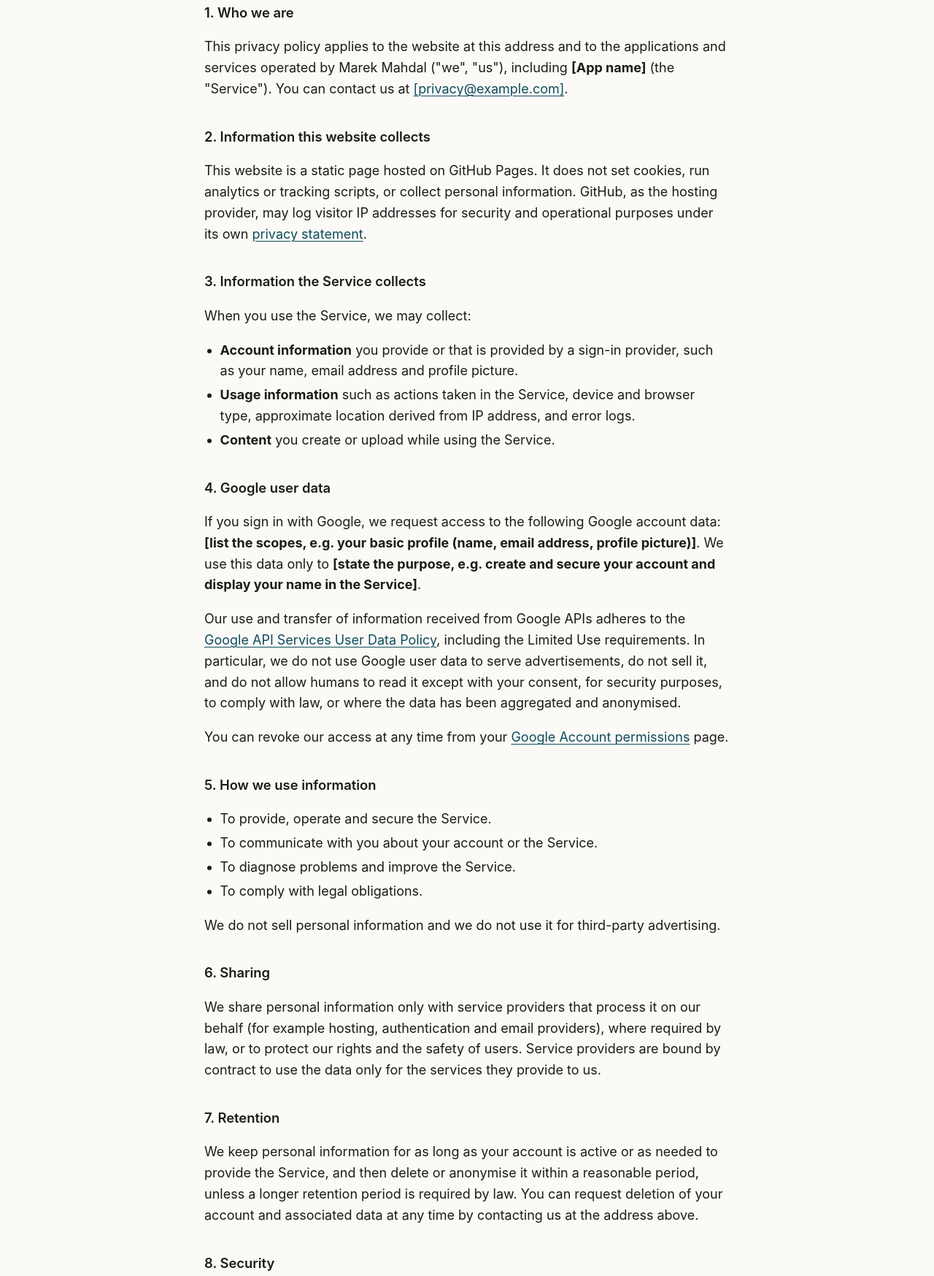
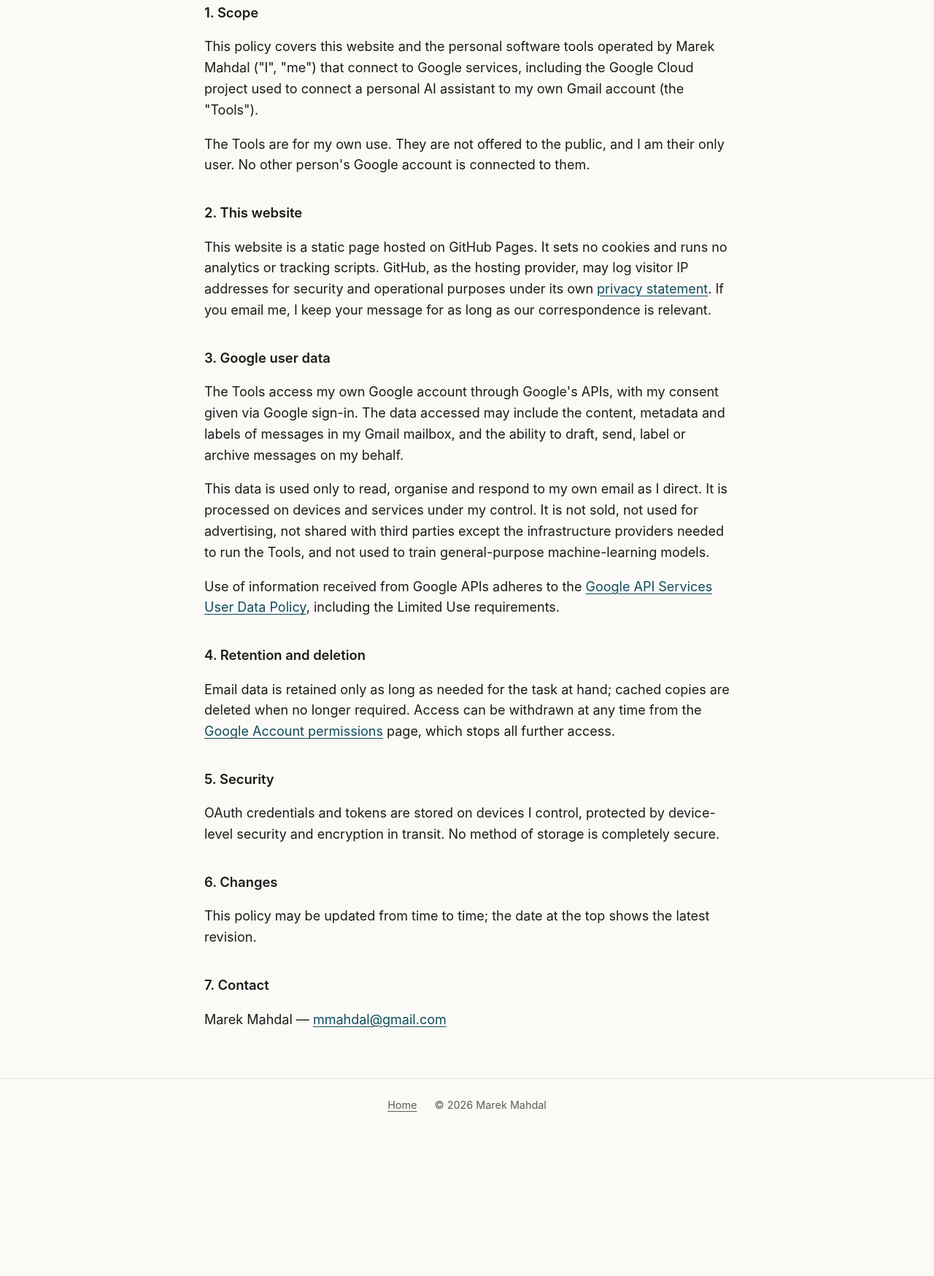
Before and after one commit to mmahdal/marekmahdal-site, a plain HTML site: page privacy.html in a window 1280 px wide. Shown: the part 187-1935 px from the top of the page at 73% size. After the commit the page ends 1744 px from the top, so only its background shows below. Drawn offline with Linux system fonts and the light colour scheme.

Commit message:
Add portrait, CNAME for marekmahdal.com, rewrite privacy policy for personal Gmail connection

```diff
--- a/privacy.html
+++ b/privacy.html
@@ -4,7 +4,7 @@
   <meta charset="utf-8">
   <meta name="viewport" content="width=device-width, initial-scale=1">
   <title>Privacy Policy — Marek Mahdal</title>
-  <meta name="description" content="Privacy policy for this website and for applications operated by Marek Mahdal, including those using Google sign-in.">
+  <meta name="description" content="Privacy policy for this website and for personal tools operated by Marek Mahdal that connect to Google services.">
   <link rel="stylesheet" href="assets/style.css">
   <link rel="icon" href="assets/favicon.svg" type="image/svg+xml">
 </head>
@@ -15,114 +15,66 @@
     <h1>Privacy Policy</h1>
     <p class="meta">Last updated: 4 October 2026</p>
 
-    <!-- TODO(Marek): replace bracketed placeholders. Google's OAuth review checks that the policy
-         names the app and describes exactly what Google user data it accesses and why. -->
-
-    <h2>1. Who we are</h2>
+    <h2>1. Scope</h2>
     <p>
-      This privacy policy applies to the website at this address and to the applications and services
-      operated by Marek Mahdal ("we", "us"), including <strong>[App name]</strong> (the "Service").
-      You can contact us at <a href="mailto:[privacy@example.com]">[privacy@example.com]</a>.
+      This policy covers this website and the personal software tools operated by Marek Mahdal
+      ("I", "me") that connect to Google services, including the Google Cloud project used to
+      connect a personal AI assistant to my own Gmail account (the "Tools").
+    </p>
+    <p>
+      The Tools are for my own use. They are not offered to the public, and I am their only user.
+      No other person's Google account is connected to them.
     </p>
 
-    <h2>2. Information this website collects</h2>
+    <h2>2. This website</h2>
     <p>
-      This website is a static page hosted on GitHub Pages. It does not set cookies, run analytics or
-      tracking scripts, or collect personal information. GitHub, as the hosting provider, may log
-      visitor IP addresses for security and operational purposes under its own
+      This website is a static page hosted on GitHub Pages. It sets no cookies and runs no analytics
+      or tracking scripts. GitHub, as the hosting provider, may log visitor IP addresses for security
+      and operational purposes under its own
       <a href="https://docs.github.com/en/site-policy/privacy-policies/github-general-privacy-statement" rel="noopener">privacy statement</a>.
+      If you email me, I keep your message for as long as our correspondence is relevant.
     </p>
 
-    <h2>3. Information the Service collects</h2>
-    <p>When you use the Service, we may collect:</p>
-    <ul>
-      <li><strong>Account information</strong> you provide or that is provided by a sign-in provider, such as your name, email address and profile picture.</li>
-      <li><strong>Usage information</strong> such as actions taken in the Service, device and browser type, approximate location derived from IP address, and error logs.</li>
-      <li><strong>Content</strong> you create or upload while using the Service.</li>
-    </ul>
-
-    <h2>4. Google user data</h2>
+    <h2>3. Google user data</h2>
     <p>
-      If you sign in with Google, we request access to the following Google account data:
-      <strong>[list the scopes, e.g. your basic profile (name, email address, profile picture)]</strong>.
-      We use this data only to <strong>[state the purpose, e.g. create and secure your account and display your name in the Service]</strong>.
+      The Tools access my own Google account through Google's APIs, with my consent given via Google
+      sign-in. The data accessed may include the content, metadata and labels of messages in my Gmail
+      mailbox, and the ability to draft, send, label or archive messages on my behalf.
     </p>
     <p>
-      Our use and transfer of information received from Google APIs adheres to the
-      <a href="https://developers.google.com/terms/api-services-user-data-policy#additional_requirements_for_specific_api_scopes" rel="noopener">Google API Services User Data Policy</a>,
-      including the Limited Use requirements. In particular, we do not use Google user data to serve
-      advertisements, do not sell it, and do not allow humans to read it except with your consent, for
-      security purposes, to comply with law, or where the data has been aggregated and anonymised.
+      This data is used only to read, organise and respond to my own email as I direct. It is processed
+      on devices and services under my control. It is not sold, not used for advertising, not shared
+      with third parties except the infrastructure providers needed to run the Tools, and not used to
+      train general-purpose machine-learning models.
     </p>
     <p>
-      You can revoke our access at any time from your
-      <a href="https://myaccount.google.com/permissions" rel="noopener">Google Account permissions</a> page.
+      Use of information received from Google APIs adheres to the
+      <a href="https://developers.google.com/terms/api-services-user-data-policy#additional_requirements_for_specific_api_scopes" rel="noopener">Google API Services User Data Policy</a>,
+      including the Limited Use requirements.
     </p>
 
-    <h2>5. How we use information</h2>
-    <ul>
-      <li>To provide, operate and secure the Service.</li>
-      <li>To communicate with you about your account or the Service.</li>
-      <li>To diagnose problems and improve the Service.</li>
-      <li>To comply with legal obligations.</li>
-    </ul>
-    <p>We do not sell personal information and we do not use it for third-party advertising.</p>
-
-    <h2>6. Sharing</h2>
+    <h2>4. Retention and deletion</h2>
     <p>
-      We share personal information only with service providers that process it on our behalf
-      (for example hosting, authentication and email providers), where required by law, or to protect
-      our rights and the safety of users. Service providers are bound by contract to use the data only
-      for the services they provide to us.
+      Email data is retained only as long as needed for the task at hand; cached copies are deleted
+      when no longer required. Access can be withdrawn at any time from the
+      <a href="https://myaccount.google.com/permissions" rel="noopener">Google Account permissions</a>
+      page, which stops all further access.
     </p>
 
-    <h2>7. Retention</h2>
+    <h2>5. Security</h2>
     <p>
-      We keep personal information for as long as your account is active or as needed to provide the
-      Service, and then delete or anonymise it within a reasonable period, unless a longer retention
-      period is required by law. You can request deletion of your account and associated data at any
-      time by contacting us at the address above.
+      OAuth credentials and tokens are stored on devices I control, protected by device-level
+      security and encryption in transit. No method of storage is completely secure.
     </p>
 
-    <h2>8. Security</h2>
+    <h2>6. Changes</h2>
     <p>
-      We use reasonable technical and organisational measures to protect personal information,
-      including encryption in transit and access controls. No method of transmission or storage is
-      completely secure, and we cannot guarantee absolute security.
+      This policy may be updated from time to time; the date at the top shows the latest revision.
     </p>
 
-    <h2>9. Your rights</h2>
+    <h2>7. Contact</h2>
     <p>
-      Depending on where you live, you may have the right to access, correct, delete or export your
-      personal information, to object to or restrict its processing, and to withdraw consent. To
-      exercise these rights, contact us at the address above. If you are in the European Economic Area
-      or the United Kingdom, you also have the right to lodge a complaint with your local data
-      protection authority.
-    </p>
-
-    <h2>10. International transfers</h2>
-    <p>
-      We are based in the United Arab Emirates and may process information in other countries where
-      our service providers operate. Where required, we use appropriate safeguards for such transfers.
-    </p>
-
-    <h2>11. Children</h2>
-    <p>
-      The Service is not directed at children under 16 and we do not knowingly collect personal
-      information from them. If you believe a child has provided us with personal information, contact
-      us and we will delete it.
-    </p>
-
-    <h2>12. Changes</h2>
-    <p>
-      We may update this policy from time to time. The date at the top shows when it was last changed.
-      Material changes will be communicated through the Service where practical.
-    </p>
-
-    <h2>13. Contact</h2>
-    <p>
-      Marek Mahdal<br>
-      <a href="mailto:[privacy@example.com]">[privacy@example.com]</a>
+      Marek Mahdal — <a id="email" href="#">email</a>
     </p>
   </main>
 
@@ -130,6 +82,13 @@
     <a href="index.html">Home</a>
     <span>&copy; <span id="year">2026</span> Marek Mahdal</span>
   </footer>
-  <script>document.getElementById('year').textContent = new Date().getFullYear();</script>
+  <script>
+    (function () {
+      var user = 'mmahdal', domain = 'gmail.com';
+      var a = document.getElementById('email');
+      a.href = 'mailto:' + user + '@' + domain; a.textContent = user + '@' + domain;
+    })();
+    document.getElementById('year').textContent = new Date().getFullYear();
+  </script>
 </body>
 </html>
```
Also changed, not shown: assets/photo.jpg, 2 other files.
